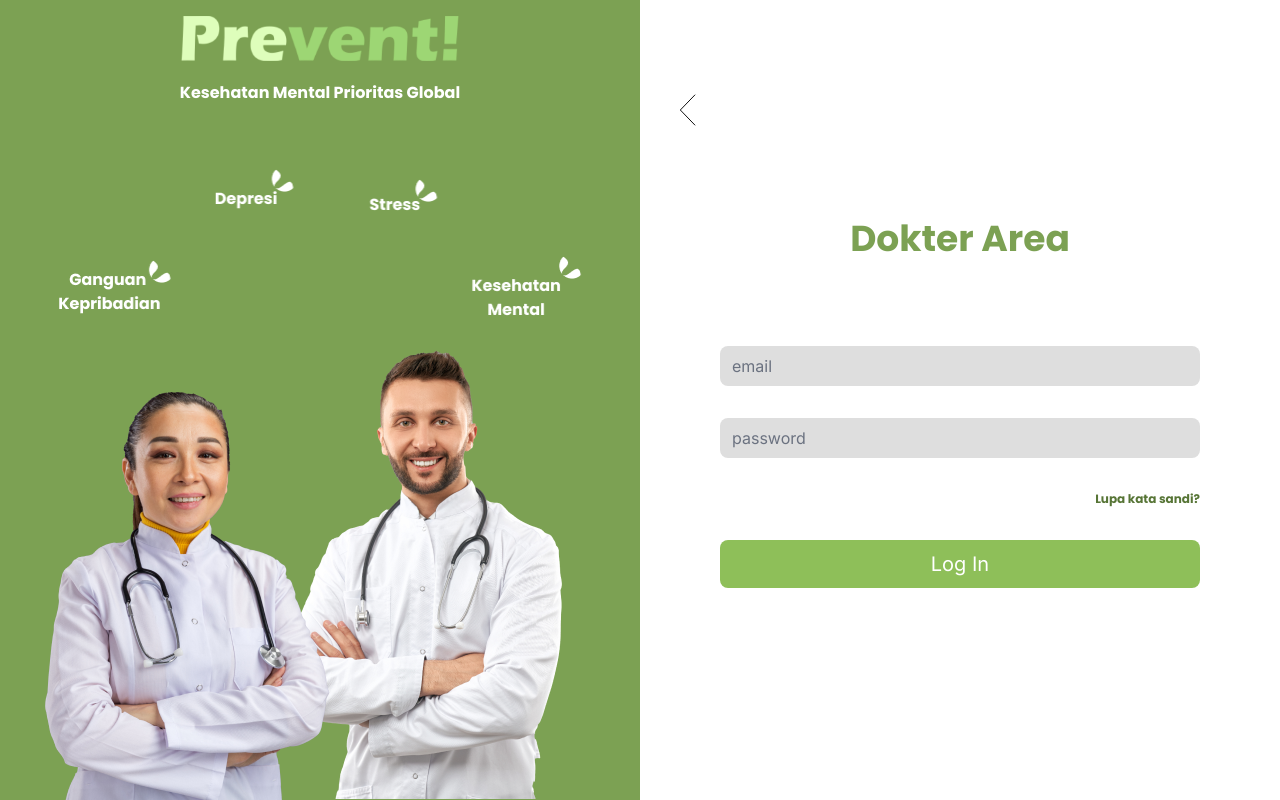
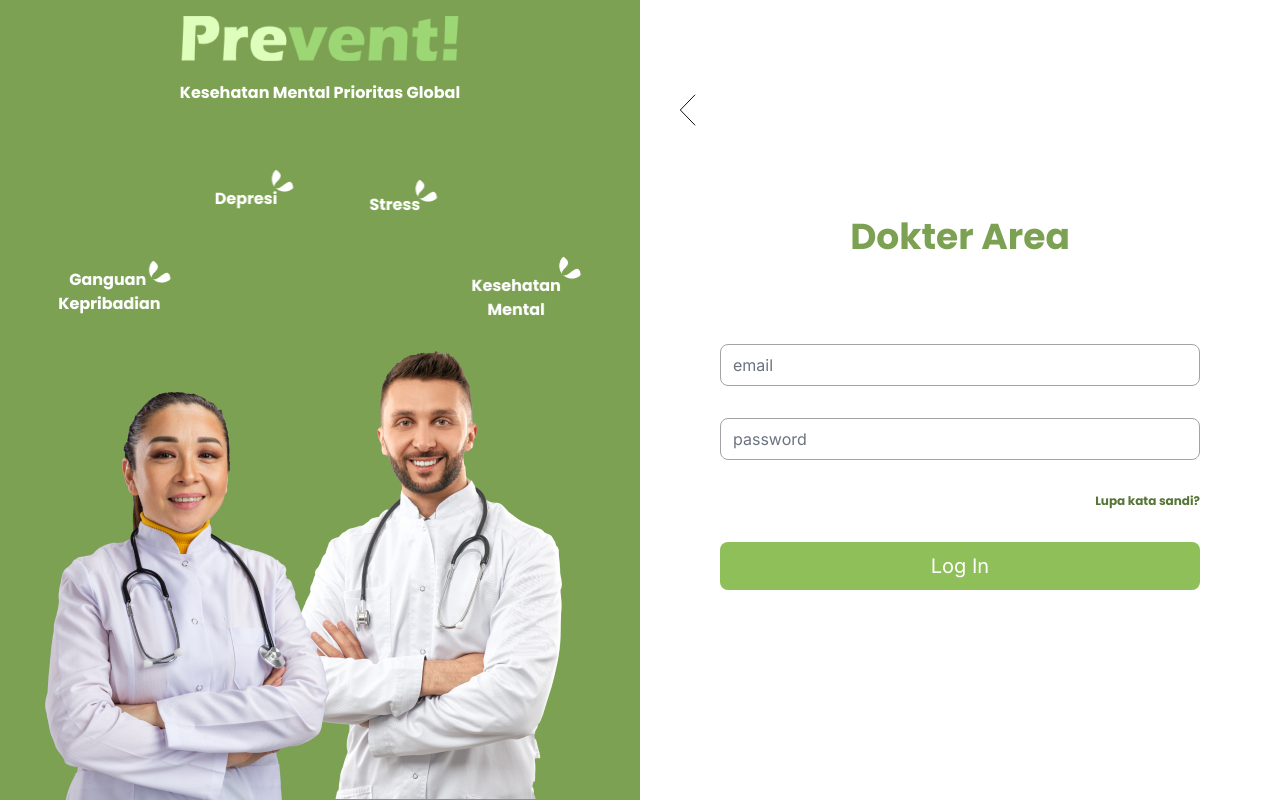
Before and after one commit to danargh/capstone-deploy-testing, a Next.js app: page /login in a window 1280 px wide. Built offline with nearby package versions, Linux system fonts and the light colour scheme.

Commit message:
danar-fixing: memperbaiki halaman article dan detail-artikel

```diff
--- a/app/article/[id]/page.jsx
+++ b/app/article/[id]/page.jsx
@@ -11,13 +11,12 @@ export default function DetailArticle({ params }) {
    return (
       <>
          <Navbar />
-         <article className="mt-[62px] mb-[142px] w-[1440px] mx-auto ">
-            <header>
+         <article className="mt-[62px] mb-[142px]">
+            <header className="w-[1440px] mx-auto">
                <h1 className="font-poppins font-[600] text-[32px] leading-[52px]">Copy Artikel / Ilmuwan di China Sebut COVID-19 Mungkin Berasal dari Manusia, Begini Temuannya</h1>
                <div className="flex gap-6 font-inter text-[16px] leading-[18px] font-[400] mt-6">
                   <p className="flex items-center gap-[14px]">
                      <PersonIcon fill="black" />
-
                      <span>Juragan</span>
                   </p>
                   <p className="flex items-center gap-[14px]">
@@ -26,8 +25,8 @@ export default function DetailArticle({ params }) {
                   </p>
                </div>
             </header>
-            <main>
-               <Image className=" bg-cover mt-[48px]" src="/assets/images/detail-article.png" width={1440} height={500} />
+            <Image className="w-full mt-[48px]" src="/assets/images/detail-article.png" width={1440} height={500} />
+            <main className="max-w-[1220px] mx-auto">
                <div className="flex gap-[42px] justify-center my-[32px]">
                   <a href="#" className=" bg-neutral-40 w-[164px] h-[52px] flex items-center justify-center rounded-[10px]">
                      <Image src="/assets/icons/facebook-icon.svg" width={30} height={30} />
@@ -68,7 +67,7 @@ export default function DetailArticle({ params }) {
                   </div>
                </aside>
             </main>
-            <section className="mt-[70px] mb-[50px]">
+            <section className="max-w-[1220px] mx-auto mt-[70px] mb-[50px]">
                <div>
                   <h3 className="font-inter font-[600] text-[22px] leading-9">Tinggalkan Balasan</h3>
                   <p className="font-inter font-[400] text-[20px] leading-8 mt-[26px]">Alamat email Anda tidak akan dipublikasikan. Ruas yang wajib ditandai *</p>
--- a/app/login/page.jsx
+++ b/app/login/page.jsx
@@ -18,24 +18,11 @@ export default function Login() {
                </a>
 
                <div className="w-[480px] flex flex-col gap-8 mx-auto text-center">
-                  <p className="font-poppins font-[700] text-[36px] text-[#7CA153] mb-12">
-                     Dokter Area
-                  </p>
+                  <p className="font-poppins font-[700] text-[36px] text-[#7CA153] mb-12">Dokter Area</p>
                   <form onSubmit={{}} className="flex flex-col gap-8">
-                     <Input
-                        type="text"
-                        placeholder="email"
-                        className={input_variants({ variant: "dokter_login" })}
-                     />
-                     <Input
-                        type="password"
-                        placeholder="password"
-                        className={input_variants({ variant: "dokter_login" })}
-                     />
-                     <a
-                        href="#"
-                        className=" text-right font-poppins font-[700] text-[12px] text-web-green-500"
-                     >
+                     <Input type="text" placeholder="email" className={input_variants({ variant: "default" })} />
+                     <Input type="password" placeholder="password" className={input_variants({ variant: "default" })} />
+                     <a href="#" className=" text-right font-poppins font-[700] text-[12px] text-web-green-500">
                         Lupa kata sandi?
                      </a>
                      <LoginDokterButton>Log In</LoginDokterButton>
--- a/tailwind.config.js
+++ b/tailwind.config.js
@@ -2,13 +2,7 @@
 const colors = require("tailwindcss/colors");
 
 module.exports = {
-    content: [
-        "./pages/**/*.{js,ts,jsx,tsx,mdx}",
-        "./components/**/*.{js,ts,jsx,tsx,mdx}",
-        "./app/**/*.{js,ts,jsx,tsx,mdx}",
-        "./node_modules/flowbite-react/**/*.{js,jsx,ts,tsx}",
-        "./public/**/*.html",
-    ],
+   content: ["./pages/**/*.{js,ts,jsx,tsx,mdx}", "./components/**/*.{js,ts,jsx,tsx,mdx}", "./app/**/*.{js,ts,jsx,tsx,mdx}", "./node_modules/flowbite-react/**/*.{js,jsx,ts,tsx}", "./public/**/*.html"],
    theme: {
       colors: {
          transparent: "transparent",
```
Lines whose indentation alone changed are shown as unchanged.
